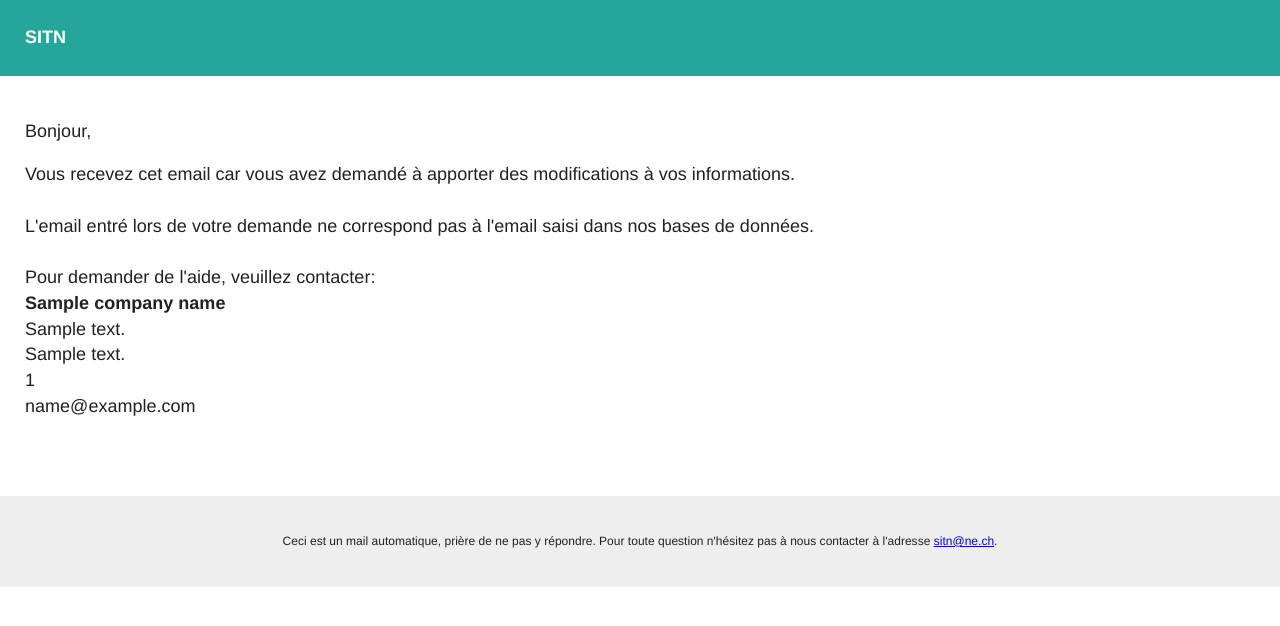
After one commit to sitn/sitn_applications, a Django app: template sitn/templates/email_not_found_fr-ch.html in a window 1280 px wide. The commit adds this page. Shown: the top 626 px of the page. Run offline with Django 4.2, Linux system fonts and the light colour scheme; the template is opened without the code that fills it: most values are stand-ins (such as "Sample title", 1, 10 or a date in 2020).

Commit message:
make emails work

```diff
--- a/health/urls.py
+++ b/health/urls.py
@@ -8,5 +8,5 @@ router.register(r'doctors', views.St20AvailableDoctorsViewSet)
 urlpatterns = [
     path('', include(router.urls)),
     re_path(r'^doctors/(?P<token>\b[0-9a-f]{8}\b-[0-9a-f]{4}-[0-9a-f]{4}-[0-9a-f]{4}-\b[0-9a-f]{12}\b)$',
-            views.St20DoctorsByTokenView.as_view(), name='doctor_token'),
+            views.St20DoctorsByTokenView.as_view(), name='doctors_update'),
 ]
--- a/sitn/settings.py
+++ b/sitn/settings.py
@@ -182,6 +182,8 @@ DEFAULT_FROM_EMAIL = 'no-reply@ne.ch'
 if DEVELOPMENT_MODE:
     EMAIL_BACKEND = "django.core.mail.backends.filebased.EmailBackend"
     EMAIL_FILE_PATH = BASE_DIR / "emails_sent"
+else:
+    EMAIL_HOST = os.environ["EMAIL_HOST"]
 
 
 NEARCH2_CONSULTATION = os.environ.get('NEARCH2_CONSULTATION')
--- a/sitn/templates/email_magic_link_fr-ch.html
+++ b/sitn/templates/email_magic_link_fr-ch.html
@@ -4,6 +4,6 @@ Vous recevez cet email car vous avez demandé à apporter des modifications à v
 
 Veuillez cliquer sur ce lien unique pour procéder à vos modifications:<br>
 {% block reset_link %}
-{{ protocol }}://{{ domain }}/{{ url }}
+{{ url }}
 {% endblock %}<br><br>
 {% endblock %}
--- /dev/null
+++ b/sitn/templates/email_not_found_fr-ch.html
@@ -0,0 +1,14 @@
+{% extends "email_base_template_fr-ch.html" %}
+{% block content %}
+Vous recevez cet email car vous avez demandé à apporter des modifications à vos informations.<br><br>
+
+L'email entré lors de votre demande ne correspond pas à l'email saisi dans nos bases de données.<br><br>
+Pour demander de l'aide, veuillez contacter:<br>
+{% block contact %}
+<strong>{{ company_name }}</strong><br>
+{{ address_1 }}<br>
+{{ address_2 }}<br>
+{{ phone_number }}<br>
+{{ email }}<br>
+{% endblock %}<br><br>
+{% endblock %}
```
Also changed, not shown: health/views.py (+6 -2 lines), 1 other file.
